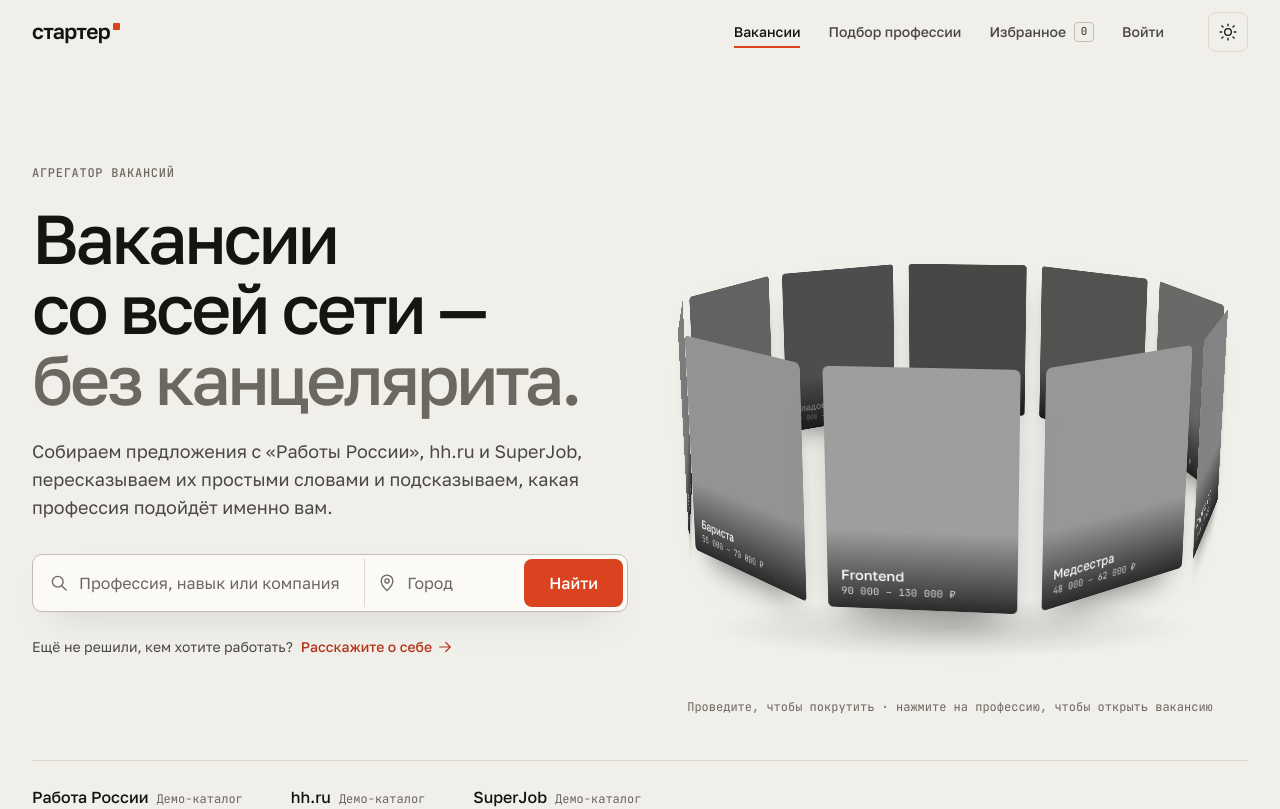
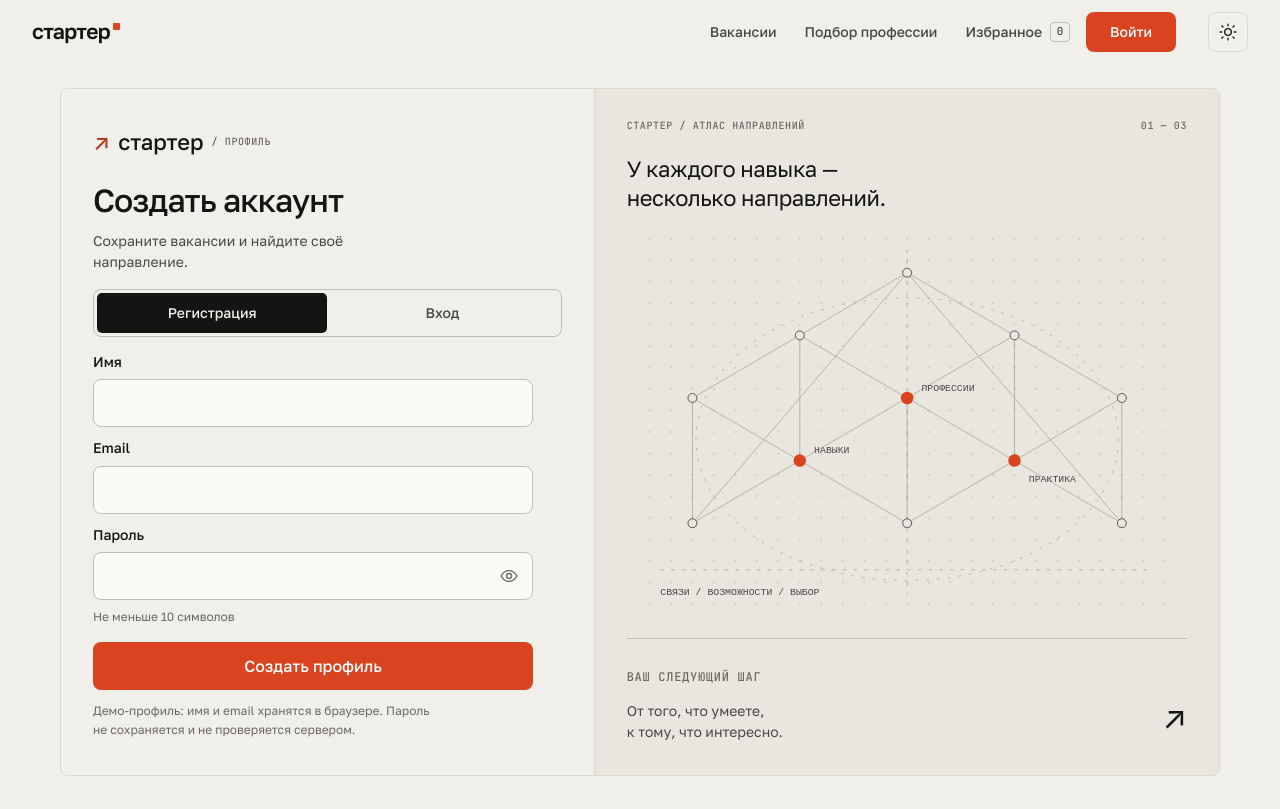
Before and after one commit to TerComPy/Hackhaton-2026-Code-Region, a Vue app in the folder Frontend/: page /#/account in a window 1280 px wide. Before the commit this address led to /#/. Shown: the top 809 px of the page. Built offline with nearby package versions, Linux system fonts and the light colour scheme.

Commit message:
Fit guest auth to desktop viewport and accent header sign-in CTA

```diff
--- a/Frontend/playwright.config.ts
+++ b/Frontend/playwright.config.ts
@@ -12,6 +12,7 @@ export default defineConfig({
     reuseExistingServer: !process.env.CI,
   },
   projects: [
+    { name: "desktop-large", use: { viewport: { width: 1920, height: 1080 } } },
     { name: "desktop-small", use: { viewport: { width: 1280, height: 800 } } },
     { name: "mobile-small", use: { viewport: { width: 375, height: 812 }, isMobile: true, hasTouch: true } },
     { name: "desktop", use: { viewport: { width: 1440, height: 900 } } },
--- a/Frontend/src/app/App.vue
+++ b/Frontend/src/app/App.vue
@@ -1,12 +1,13 @@
 <script setup lang="ts">
 import ApiPreview from "../pages/ApiPreview.vue";
 import { dataMode } from "../shared/api";
-import { ref, watchEffect } from "vue";
+import { computed, ref, watchEffect } from "vue";
 import { useRoute } from "vue-router";
 import { useCatalog } from "../entities/store";
 import { read, write } from "../shared/storage";
 const store = useCatalog(),
   route = useRoute();
+const isGuestAuth = computed(() => dataMode !== "api" && route.path === "/account" && !store.user);
 const media = matchMedia("(prefers-color-scheme: dark)");
 const dark = ref(
   read("starter.theme", media.matches ? "dark" : "light") === "dark",
@@ -123,7 +124,7 @@ watchEffect(() => {
           ></a
         >
         <a
-          class="nav__link"
+          class="nav__link nav__link--cta"
           href="#/account"
           :aria-current="route.path === '/account' ? 'page' : undefined"
           ><svg class="icon" aria-hidden="true"><use href="#i-user" /></svg
@@ -157,7 +158,7 @@ watchEffect(() => {
       ><KeepAlive><component :is="Component" /></KeepAlive
     ></RouterView>
   </main>
-  <footer class="footer">
+  <footer v-if="!isGuestAuth" class="footer">
     <div class="wrap">
       <div class="footer__top">
         <div class="footer__brand">
--- a/Frontend/src/shared/styles.css
+++ b/Frontend/src/shared/styles.css
@@ -940,3 +940,36 @@ body.is-locked { overflow: hidden; }
   .sort .select { max-width: 100%; min-height: 48px; }
   .results__bar { flex-wrap: wrap; }
 }
+
+/* Guest auth fills the available desktop viewport; short/mobile screens may scroll. */
+@media (min-width: 721px) {
+  .nav__link--cta, .nav__link--cta[aria-current="page"] {
+    padding-inline: var(--s5);
+    background: var(--accent);
+    color: var(--on-accent);
+  }
+  .nav__link--cta:hover { background: color-mix(in srgb, var(--accent) 90%, var(--ink)); color: var(--on-accent); }
+  .nav__link--cta:active { background: color-mix(in srgb, var(--accent) 80%, var(--ink)); }
+  .nav__link--cta:focus-visible { outline: 2px solid var(--accent-ink); outline-offset: 4px; }
+  .nav__link--cta[aria-current="page"]::after { display: none; }
+  .account:has(.account__guest) {
+    min-height: calc(100dvh - var(--header));
+    padding-block: var(--s5);
+    display: grid;
+    align-items: center;
+  }
+  .account__guest {
+    width: 100%;
+    height: min(840px, calc(100dvh - var(--header) - 2 * var(--s5)));
+    min-height: min-content;
+    overflow: visible;
+  }
+  .account__intro { padding: var(--s5) var(--s6); align-self: center; }
+  .auth-brand { margin-bottom: var(--s5); }
+  .account__intro .page-title { font-size: clamp(28px, 2.5vw, 36px); }
+  .account__tabs, .auth { margin-top: var(--s4); }
+  .auth { gap: var(--s3); }
+  .opportunity { min-height: 0; border-radius: 0 var(--r-md) var(--r-md) 0; }
+  .opportunity__title { margin-top: var(--s5); }
+  .opportunity__map { flex: 1; min-height: 0; height: 0; margin-block: var(--s4); }
+}
```
Also changed, not shown: 52 other files (tests, documents, lock files or other folders).
